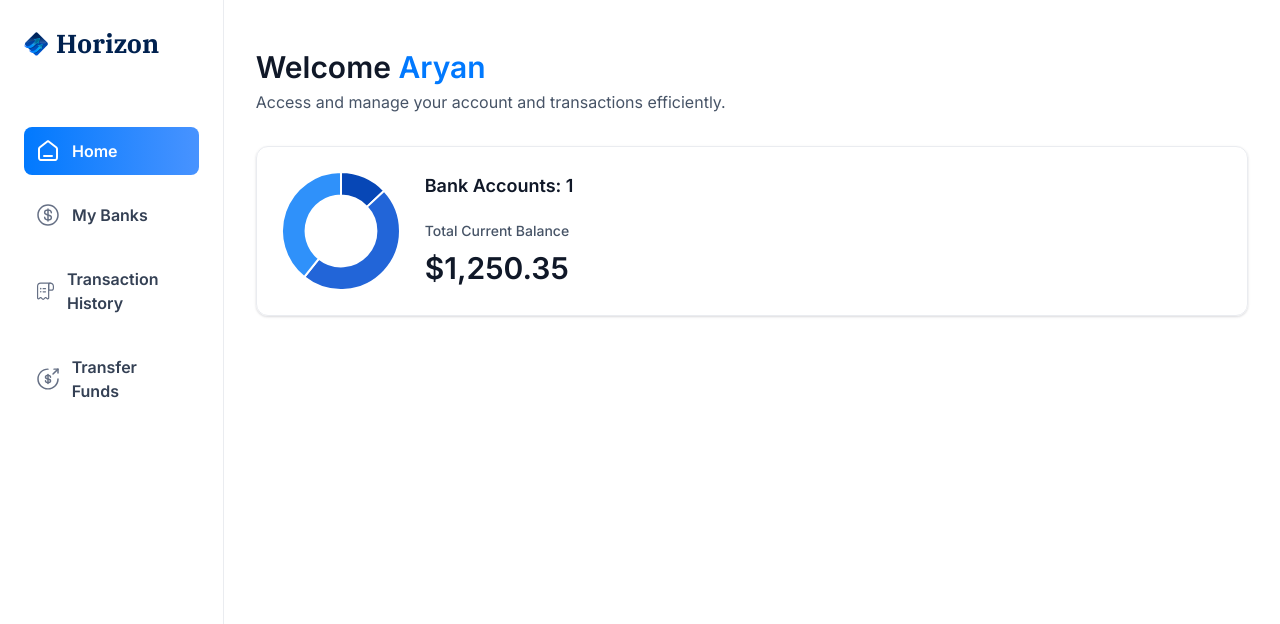
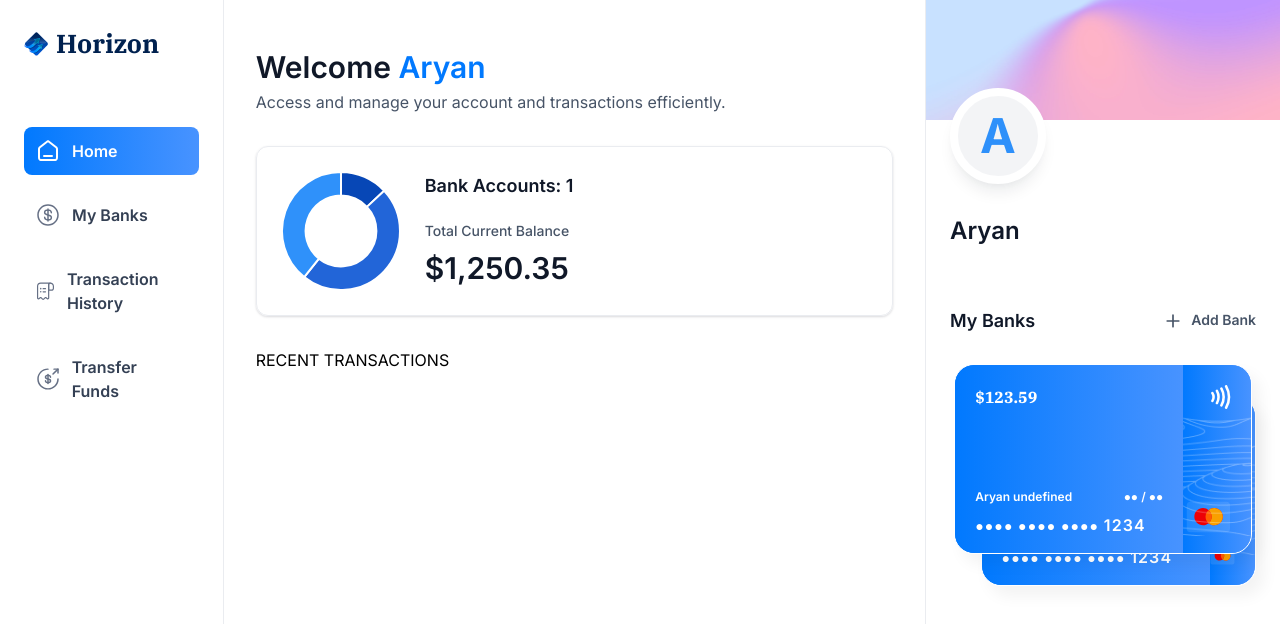
Before and after one commit to aryanyashishere/equison, a Next.js app: page / in a window 1280 px wide. Shown: the top 624 px of the page. Built offline with nearby package versions, Linux system fonts and the light colour scheme.

Commit message:
added right sidebar with BANK CARDS UI MAKING

```diff
--- /dev/null
+++ b/app/(root)/my-banks/page.tsx
@@ -0,0 +1,9 @@
+import React from 'react'
+
+const  Mybanks = () => {
+  return (
+    <div>My Banks</div>
+  )
+}
+
+export default Mybanks
--- a/app/(root)/page.tsx
+++ b/app/(root)/page.tsx
@@ -1,6 +1,7 @@
 import React from 'react'
 import TotalBalanceBox from '@/components/TotalBalanceBox';
 import HeaderBox from '@/components/HeaderBox'
+import RightSidebar from '@/components/RightSidebar';
 
 const page = () => {
 
@@ -26,8 +27,15 @@
           totalCurrentBalance={1250.35}
         />
       </header>
+      RECENT TRANSACTIONS
       </div>
-</section>  )
+
+      <RightSidebar
+      user={loggedIn}
+      transactions={[]}
+      banks={[{currentBalance: 123.59},{currentBalance:555.58}]} />
+</section>
+ )
 }
 
 export default page
--- /dev/null
+++ b/app/(root)/payment-transfer/page.tsx
@@ -0,0 +1,9 @@
+import React from 'react'
+
+const Transfer = () => {
+  return (
+    <div>Transfer</div>
+  )
+}
+
+export default Transfer
--- /dev/null
+++ b/app/(root)/transaction-history/page.tsx
@@ -0,0 +1,9 @@
+import React from 'react'
+
+const TransactionHistory = () => {
+  return (
+    <div>TransactionHistory</div>
+  )
+}
+
+export default TransactionHistory
--- /dev/null
+++ b/components/BankCard.tsx
@@ -0,0 +1,65 @@
+import { formatAmount } from '@/lib/utils'
+import Image from 'next/image'
+import Link from 'next/link'
+
+const BankCard = ({ account, userName, showBalance = true }: CreditCardProps) => {
+
+  console.log(account);
+  return (
+    <div className="flex flex-col">
+      <Link href={`/transaction-history/?id=${account.appwriteItemId}`} className="bank-card">
+        <div className="bank-card_content">
+          <div>
+            <h1 className="text-16 font-semibold text-white">
+              {account.name}
+            </h1>
+            <p className="font-ibm-plex-serif font-black text-white">
+              {formatAmount(account.currentBalance)}
+            </p>
+          </div>
+
+          <article className="flex flex-col gap-2">
+            <div className="flex justify-between">
+              <h1 className="text-12 font-semibold text-white">
+                {userName}
+              </h1>
+              <h2 className="text-12 font-semibold text-white">
+              ●● / ●●
+              </h2>
+            </div>
+            <p className="text-14 font-semibold tracking-[1.1px] text-white">
+              ●●●● ●●●● ●●●● <span className="text-16">1234</span>
+            </p>
+          </article>
+        </div>
+
+        <div className="bank-card_icon">
+          <Image
+            src="/icons/Paypass.svg"
+            width={20}
+            height={24}
+            alt="pay"
+          />
+          <Image
+            src="/icons/mastercard.svg"
+            width={45}
+            height={32}
+            alt="mastercard"
+            className="ml-5"
+          />
+        </div>
+
+        <Image
+          src="/icons/lines.png"
+          width={316}
+          height={190}
+          alt="lines"
+          className="absolute top-0 left-0"
+        />
+      </Link>
+
+    </div>
+  )
+}
+
+export default BankCard
--- /dev/null
+++ b/components/RightSidebar.tsx
@@ -0,0 +1,73 @@
+import Image from 'next/image'
+import Link from 'next/link'
+import React from 'react'
+import BankCard from './BankCard'
+
+const RightSidebar = ({ user, transactions, banks}: RightSidebarProps) => {
+
+  return (
+    <aside className="right-sidebar">
+      <section className="flex flex-col pb-8">
+        <div className="profile-banner" />
+        <div className="profile">
+          <div className="profile-img">
+            <span className="text-5xl font-bold text-blue-500">{user.firstName[0]}</span>
+          </div>
+
+          <div className="profile-details">
+            <h1 className='profile-name'>
+              {user.firstName} {user.lastName}
+            </h1>
+            <p className="profile-email">
+              {user.email}
+            </p>
+          </div>
+        </div>
+      </section>
+
+      <section className="banks">
+        <div className="flex w-full justify-between">
+          <h2 className="header-2">My Banks</h2>
+          <Link href="/" className="flex gap-2">
+            <Image
+               src="/icons/plus.svg"
+              width={20}
+              height={20}
+              alt="plus"
+            />
+            <h2 className="text-14 font-semibold text-gray-600">
+              Add Bank
+            </h2>
+          </Link>
+        </div>
+
+        {banks?.length > 0 && (
+          <div className="relative flex flex-1 flex-col items-center justify-center gap-5">
+            <div className='relative z-10'>
+              <BankCard
+                key={banks[0].$id}
+                account={banks[0]}
+                userName={`${user.firstName} ${user.lastName}`}
+                showBalance={false}
+              />
+            </div>
+            {banks[1] && (
+              <div className="absolute right-0 top-8 z-0 w-[90%]">
+                <BankCard
+                  key={banks[1].$id}
+                  account={banks[1]}
+                  userName={`${user.firstName} ${user.lastName}`}
+                  showBalance={false}
+                />
+              </div>
+            )}
+          </div>
+        )}
+
+
+      </section>
+    </aside>
+  )
+}
+
+export default RightSidebar
```
